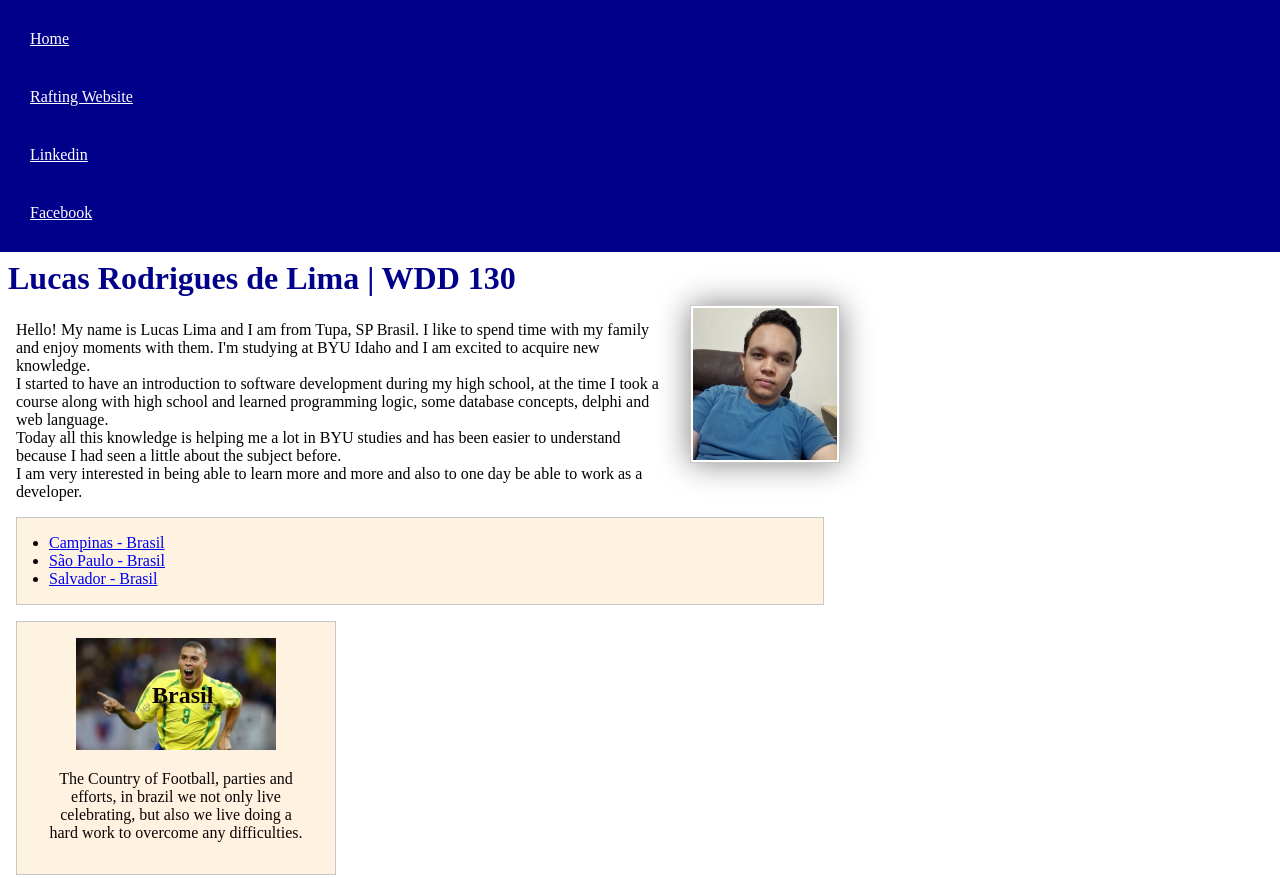
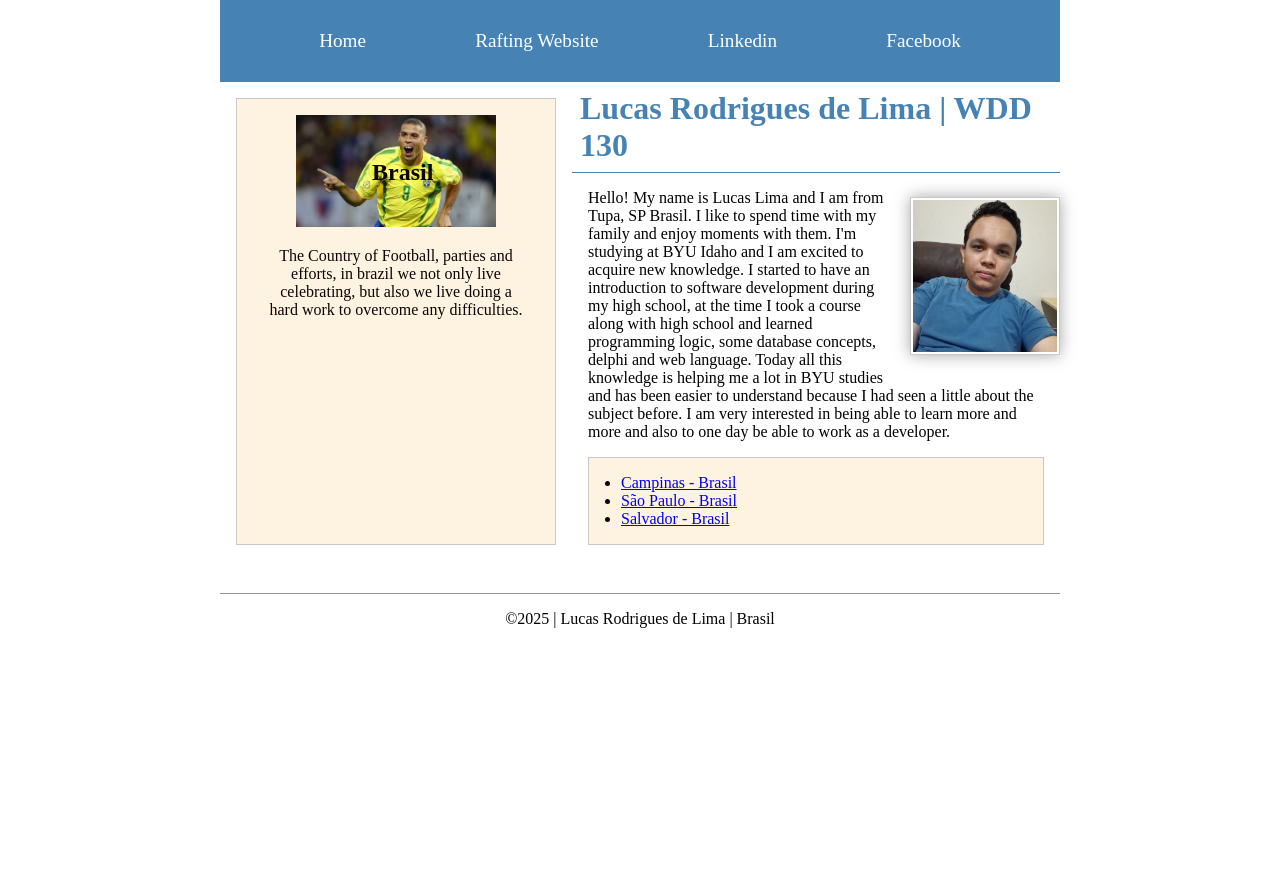
Before and after one commit to lucas-rlima/wdd130, a plain HTML site: page index.html in a window 1280 px wide. Shown: the top 878 px of the page. After the commit the page ends 800 px from the top, so only its background shows below. Drawn offline with Linux system fonts and the light colour scheme.

Commit message:
some updates in the main page of studies

```diff
--- a/index.html
+++ b/index.html
@@ -14,21 +14,22 @@
         <header>
             <nav>
                 <a href="#">Home</a>
-                <a href="wwr/">Rafting Website</a>
+                <a href="wwr/about.html">Rafting Website</a>
                 <a href="https://www.linkedin.com/in/lucas-lima-706ab0150" target="_blank">Linkedin</a>
                 <a href="https://facebook.com." target="_blank">Facebook</a>
             </nav>
         </header>
+        <div class="grid">
         <main>
             <h1>Lucas Rodrigues de Lima | WDD 130</h1>
             <img src="images/profile.jpg" alt="My name is Lucas Lima" width="200">
             <p>Hello! My name is Lucas Lima and I am from Tupa, SP Brasil. I like
                 to spend time with my family and enjoy moments with them. I'm studying
-                at BYU Idaho and I am excited to acquire new knowledge.<br>
+                at BYU Idaho and I am excited to acquire new knowledge.
                 I started to have an introduction to software development during my high school, at the time I took
-                a course along with high school and learned programming logic, some database concepts, delphi and web language.<br>
+                a course along with high school and learned programming logic, some database concepts, delphi and web language.
                 Today all this knowledge is helping me a lot in BYU studies and has been easier to understand because I had seen
-                a little about the subject before.<br> I am very interested in being able to learn more and more and also to one
+                a little about the subject before. I am very interested in being able to learn more and more and also to one
                 day be able to work as a developer.
             </p>
             <ul class="box indent">
@@ -42,6 +43,7 @@
             <img src="images/futebol.jpg" alt="Brazil football">
             <p>The Country of Football, parties and efforts, in brazil we not only live celebrating, but also we live doing a hard work to overcome any difficulties.</p>
         </aside>
+        </div>
         <footer>
             <p>&copy;2025 | Lucas Rodrigues de Lima | Brasil</p>
         </footer>
--- a/styles/styles.css
+++ b/styles/styles.css
@@ -1,5 +1,5 @@
 :root{
-    --text-main-color: darkblue;
+    --text-main-color: steelblue;
     --border-color:rgb(200, 200, 200);
     --text-second-color: rgb(14, 3, 3);
 }
@@ -9,20 +9,32 @@
     padding: 0;
     box-sizing: border-box;
 }
+header, .grid, footer{
+    max-width: 840px;
+    margin: 0 auto;
+}
+
 nav {
     background-color: var(--text-main-color);
     padding: 10px;
+    display: flex;
+    justify-content: space-evenly;
+    align-items: center;
 }
 
 nav a{
     color: white;
     display: block;
     padding: 20px;
+    text-decoration: none;
+    font-size: 1.2rem;
+    font-weight: 500;
 }
 
 h1{
     color: var(--text-main-color);
     padding: .5rem;
+    border-bottom: solid 1px;
 }
 
 main img{
@@ -31,8 +43,8 @@ main img{
     height: auto;
     border: 1px solid var(--border-color);
     padding: 2px;
-    box-shadow: 0 0 30px gray;
-    margin: 0 0 1rem 1rem;
+    box-shadow: 0 0 15px rgb(168, 167, 167);
+    margin: 1.5rem 0 1rem 1rem;
 }
 
 p{
@@ -40,13 +52,16 @@ p{
 }
 
 main{
-    max-width: 840px;
+    grid-column: 2/4;
+
 }
 
 aside{
     width: 20rem;
     text-align: center;
     position: relative;
+    grid-column: 1/2;
+    grid-row: 1/2;
 }
 
 aside img{
@@ -65,6 +80,12 @@ aside h2{
     top: 60px;
     left: 135px;
 }
+.grid{
+    display: grid;
+    grid-template-columns: 1fr 1fr 1fr;
+}
+
+
 /* Class Selectors */
 
 .box{
```
